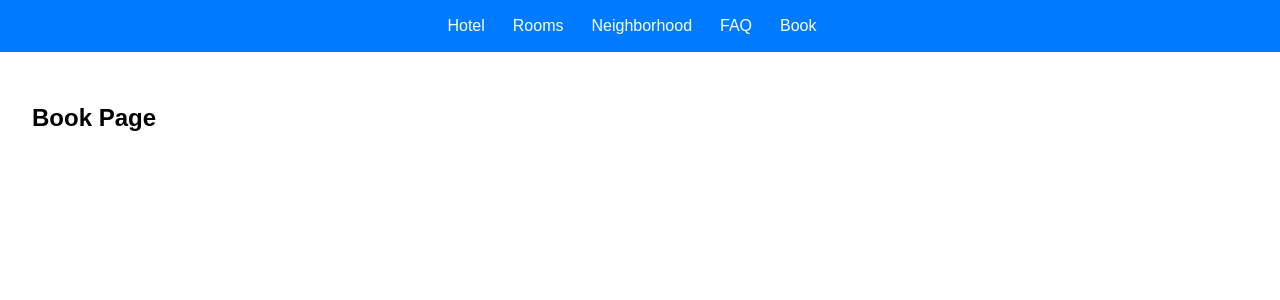
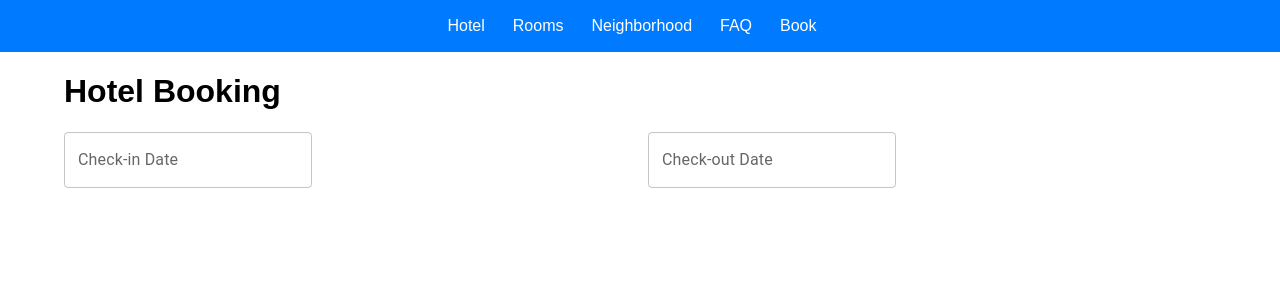
Before and after one commit to hotel-res/hotel-res.ui, a React (Create React App) app: page /book in a window 1280 px wide. Shown: the top 300 px of the page. Built offline with nearby package versions, Linux system fonts and the light colour scheme.

Commit message:
Add poc for calendar

```diff
--- a/package.json
+++ b/package.json
@@ -3,9 +3,14 @@
   "version": "0.1.0",
   "private": true,
   "dependencies": {
+    "@emotion/react": "^11.11.1",
+    "@emotion/styled": "^11.11.0",
+    "@mui/material": "^5.14.10",
+    "@mui/x-date-pickers": "^6.14.0",
     "@testing-library/jest-dom": "^6.1.2",
     "@testing-library/react": "^14.0.0",
     "@testing-library/user-event": "^14.4.3",
+    "dayjs": "^1.11.10",
     "react": "^18.2.0",
     "react-dom": "^18.2.0",
     "react-router-dom": "^6.15.0",
--- a/src/BookPage.js
+++ b/src/BookPage.js
@@ -1,15 +1,54 @@
 import React from 'react';
 import styled from 'styled-components';
+import { AdapterDayjs } from '@mui/x-date-pickers/AdapterDayjs';
+import { LocalizationProvider } from '@mui/x-date-pickers/LocalizationProvider';
+import { Container, Grid, TextField } from '@mui/material';
+import { DatePicker } from '@mui/x-date-pickers/DatePicker';
 
 const PageContainer = styled.div`
   padding: 2rem;
 `;
 
 const BookPage = () => {
+  const [startDate, setStartDate] = React.useState(null);
+  const [endDate, setEndDate] = React.useState(null);
+
+  const handleStartDateChange = (date) => {
+    setStartDate(date);
+  };
+
+  const handleEndDateChange = (date) => {
+    setEndDate(date);
+  };
+
   return (
-    <PageContainer>
-      <h2>Book Page</h2>
-    </PageContainer>
+    <Container>
+      <h1>Hotel Booking</h1>
+      <Grid container spacing={2}>
+        <Grid item xs={12} sm={6}>
+          <LocalizationProvider dateAdapter={AdapterDayjs}>
+            <DatePicker
+              label="Check-in Date"
+              value={startDate}
+              onChange={handleStartDateChange}
+              inputFormat="MM/dd/yyyy"
+              renderInput={(params) => <TextField {...params} />}
+            />
+          </LocalizationProvider>
+        </Grid>
+        <Grid item xs={12} sm={6}>
+          <LocalizationProvider dateAdapter={AdapterDayjs}>
+            <DatePicker
+              label="Check-out Date"
+              value={endDate}
+              onChange={handleEndDateChange}
+              inputFormat="MM/dd/yyyy"
+              renderInput={(params) => <TextField {...params} />}
+            />
+          </LocalizationProvider>
+        </Grid>
+      </Grid>
+    </Container>
   );
 };
 
```
Also changed, not shown: 1 other file (tests, documents, lock files or other folders).
